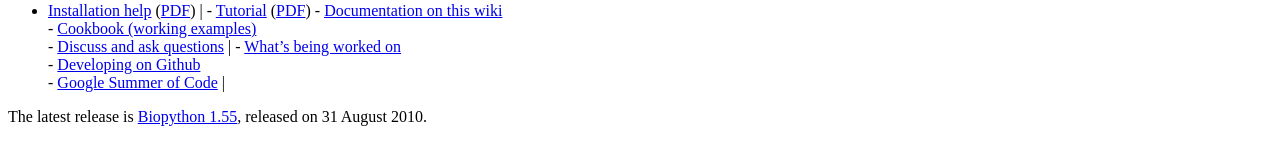
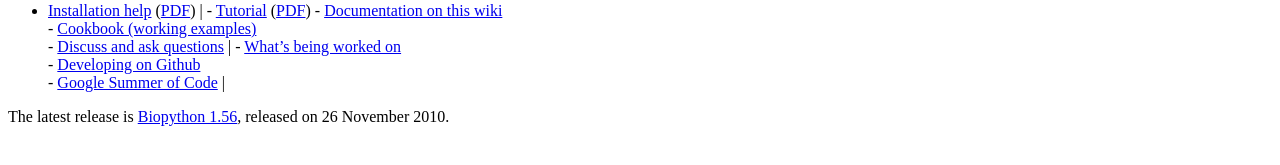
Before and after one commit to biopython/biopython.github.io, a Jekyll site: the page built from wiki/Biopython.md, in a window 1280 px wide. Shown: the part 417-582 px from the top of the page. Built offline with Jekyll 4.4.1, drawn with Linux system fonts in a browser that asks for light colours.

Commit message:
Biopython 1.56

```diff
--- a/wiki/Biopython.md
+++ b/wiki/Biopython.md
@@ -37,5 +37,5 @@ the libraries and tools.
                                                                                                                                                                                                                                                                                             -   [ Developing on Github ](GitUsage "wikilink")
                                                                                                                                                                                                                                                                                             -   [Google Summer of Code](Google_Summer_of_Code "wikilink")  |
 
-The latest release is [Biopython 1.55](Download "wikilink"), released on
-31 August 2010.
+The latest release is [Biopython 1.56](Download "wikilink"), released on
+26 November 2010.
```
Also changed, not shown: 1 other file.
